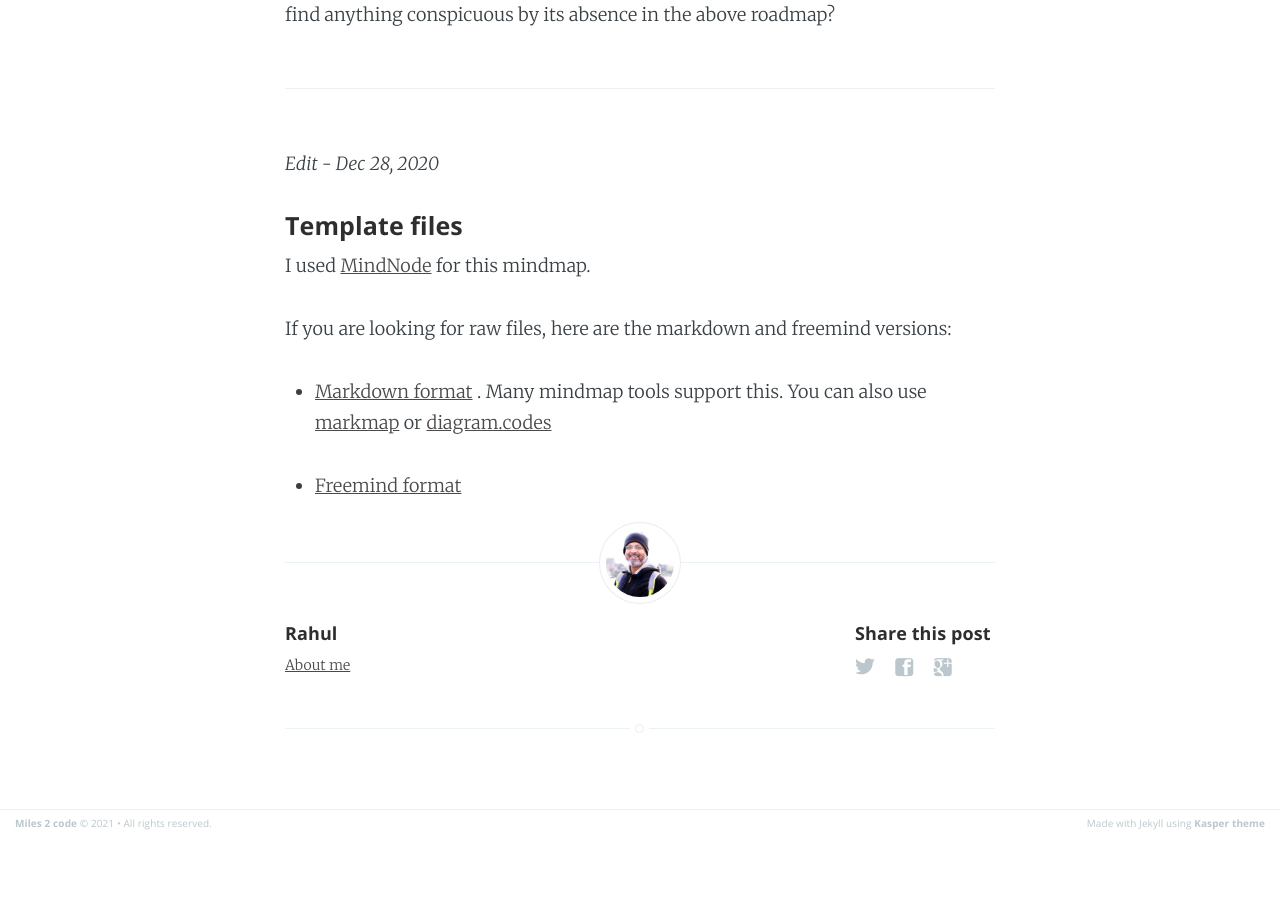
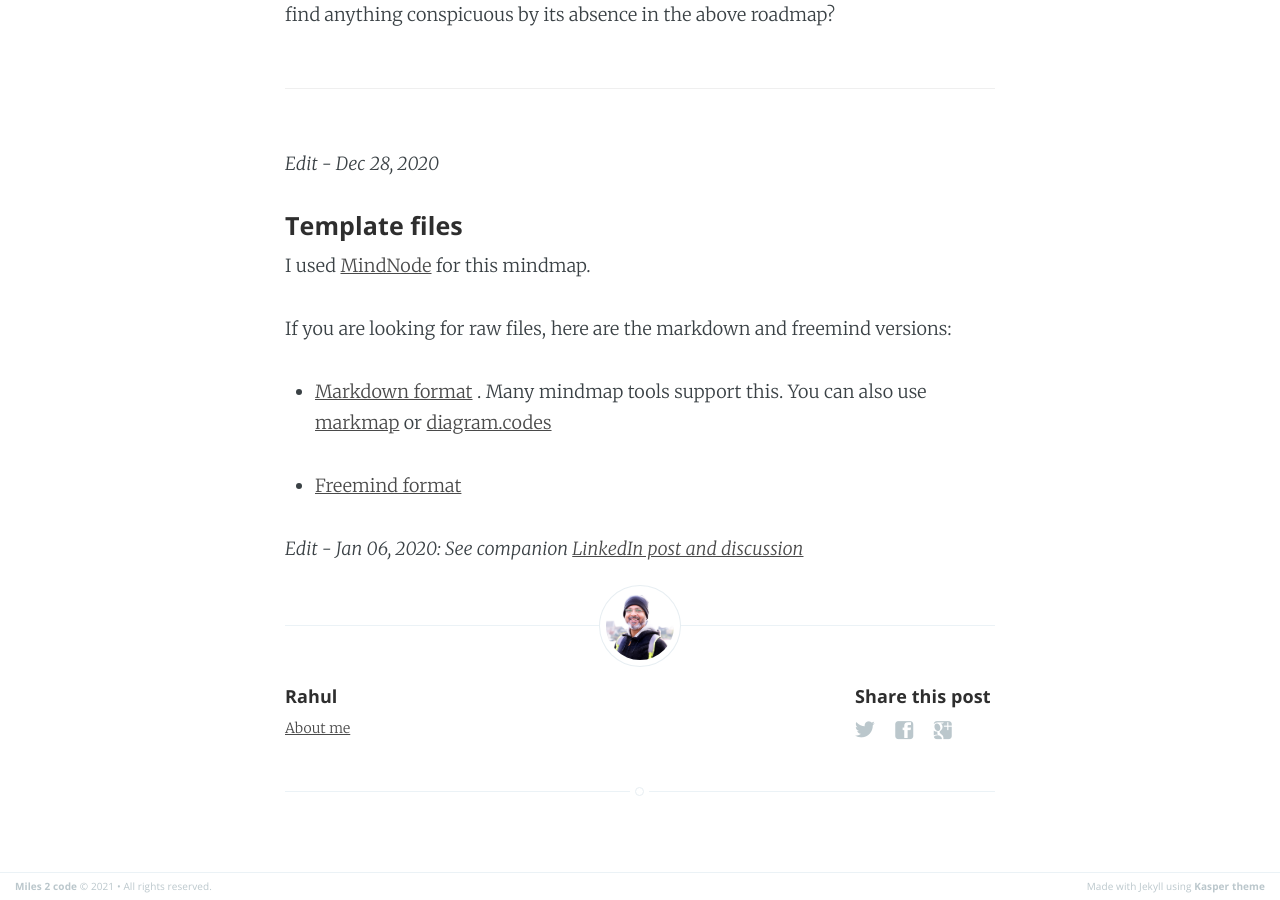
Before and after one commit to rahulj51/miles2code.github.io, a Jekyll site: the page built from _posts/2020-10-15-data-roadmap.markdown, in a window 1280 px wide and 900 px high, scrolled down 9795 px. Built offline with Jekyll 4.4.1, drawn with Linux system fonts in a browser that asks for light colours; before the commit the page ends 10632 px from its top, so only the background shows below that.

Commit message:
Adding links to linkedin companion posts

```diff
--- a/_posts/2020-10-15-data-roadmap.markdown
+++ b/_posts/2020-10-15-data-roadmap.markdown
@@ -129,3 +129,5 @@ If you are looking for raw files, here are the markdown and freemind versions:
 * [Markdown format](/assets/data_team_roadmap/roadmap.md) . Many mindmap tools support this. You can also use [markmap](https://markmap.js.org/) or [diagram.codes](https://www.diagram.codes/)
 
 * [Freemind format](/assets/data_team_roadmap/roadmap.mm)
+
+*Edit - Jan 06, 2020: See companion [LinkedIn post and discussion](https://www.linkedin.com/posts/rahul-jain-83055b45_data-team-roadmap-activity-6748918763384573953-4nw2)*
--- a/_posts/2021-01-01-predictions2021.markdown
+++ b/_posts/2021-01-01-predictions2021.markdown
@@ -26,6 +26,8 @@ I believe that in 2021,
 - Apache Airflow will see even greater adoption and will leave the competition far behind.
 - Data Management[^3] will become the hot new area of innovation and growth. The industry will come up with maybe a better term for it. There will be more[^4] tools and solutions launched in this space than any other.
 
+*Edit - Jan 06, 2020: See companion [LinkedIn post and discussion](https://www.linkedin.com/posts/rahul-jain-83055b45_2021-predictions-data-and-analytics-activity-6751044367999389696-xJR0)*
+
 ---
 
 #### Disclaimers
```
